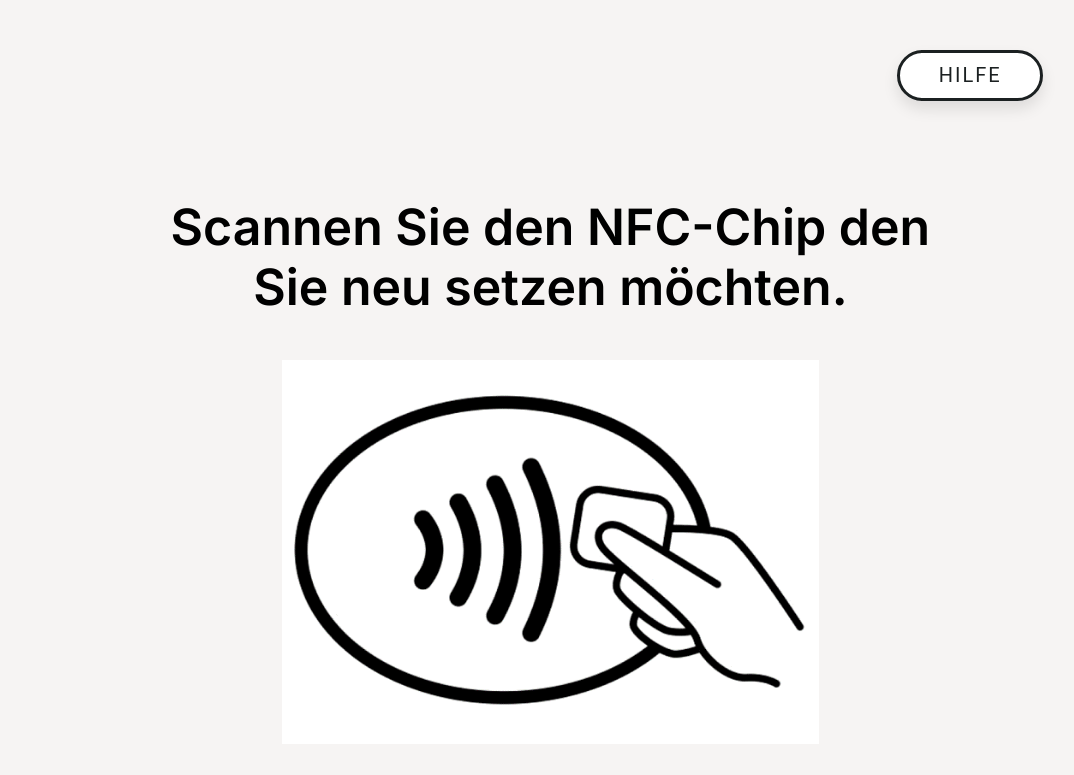
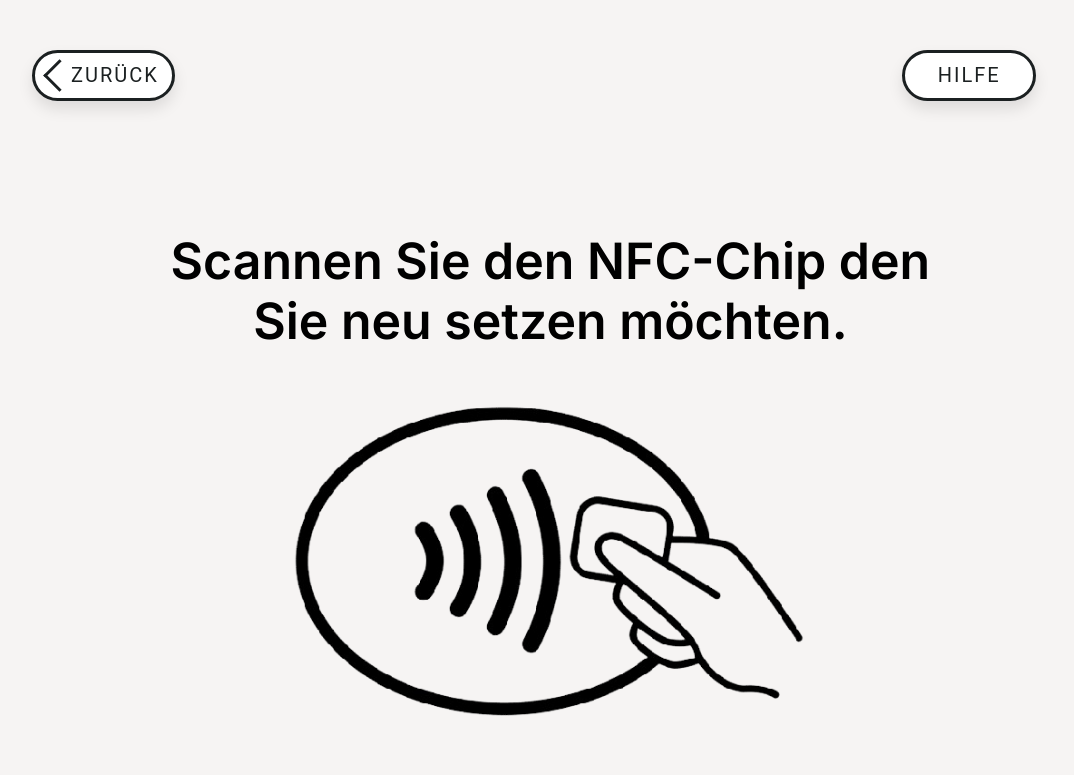
Before and after one commit to LegoStalin/koord-app-altenberge, a Django app: page /set_nfc_scan/ in a window 1280 px wide. Shown: the top 775 px of the page, without its empty margins (96-1170 px from the left). Run offline with Django 4.2, Linux system fonts and the light colour scheme.

Commit message:
Redesigned set_nfc_set

```diff
--- a/koordapp/main_app/static/css/master_android/set_nfc_scan.css
+++ b/koordapp/main_app/static/css/master_android/set_nfc_scan.css
@@ -5,7 +5,7 @@
   margin-right: 11vw;
 }
 .mid_container {
-  margin-top: 15%;
+  margin-top: 5%;
   margin-left: 10%;
   height: 75vh;
   width: 65vw;
@@ -17,9 +17,11 @@
 .default_heading_mid {
   text-align: center;
   font: 600 max(50px, 2vw) "Inter";
+  margin-bottom: 0px;
 }
 
 .nfc_scan {
   height: 30vw;
   width: auto;
+  margin-top: 0px;
 }
--- a/koordapp/main_app/templates/master_android/set_nfc_scan.html
+++ b/koordapp/main_app/templates/master_android/set_nfc_scan.html
@@ -10,9 +10,12 @@
 
 <body>
 
-    <div class="header_container">
 
-        <a class="question" id="help_right"href="#popup1">Hilfe</a>
+
+    <div class="header_container_back_help">
+        <button class="back" onclick="window.location.href = 'http://127.0.0.1:8000/master_tablet/';"> <span class = "arrow"> <i class="arrow_left"></i> </span> <span class="backtext">Zurück</span>  </button>
+
+        <a class="question" href="#popup1">Hilfe</a>
 
         <div id="popup1" class="popup">
             <div class="popup2">
@@ -27,13 +30,13 @@
 
                 <a class="close" href="#">&times;</a>
 
-            </div>
+            </div>"
         </div>
+    </div>
 
-    </div>
     <div class ="mid_container">
         <h1 class="default_heading_mid"> Scannen Sie den NFC-Chip den Sie neu setzen möchten. </h1>
-        <img src="{% static 'img/placeholder_nfc_scan.png' %}" alt="NFC-Scan" class="nfc_scan">
+        <img src="{% static 'img/placeholder_nfc_scan_transparent.png' %}" alt="NFC-Scan" class="nfc_scan">
 
     </div>
 </body>
--- a/koordapp/main_app/templates/master_overview/master_web.html
+++ b/koordapp/main_app/templates/master_overview/master_web.html
@@ -32,7 +32,7 @@
     </div>
     <h1 class="heading_2"> Hauptansicht </h1>
     <h2 class="subheading_2"> Wählen Sie eine der folgenden Aktionen aus: </h2>
-
+</div>
 <div class="selection_board">
     <div class="button_container">
         <button id="button_style1" onclick="window.location.href = 'http://127.0.0.1:8000/dashboard/';"> Dashboard </button>
```
